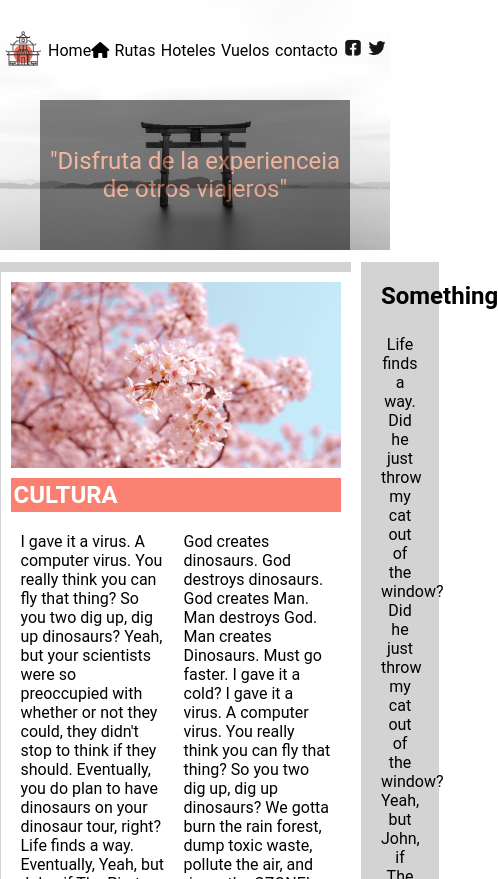
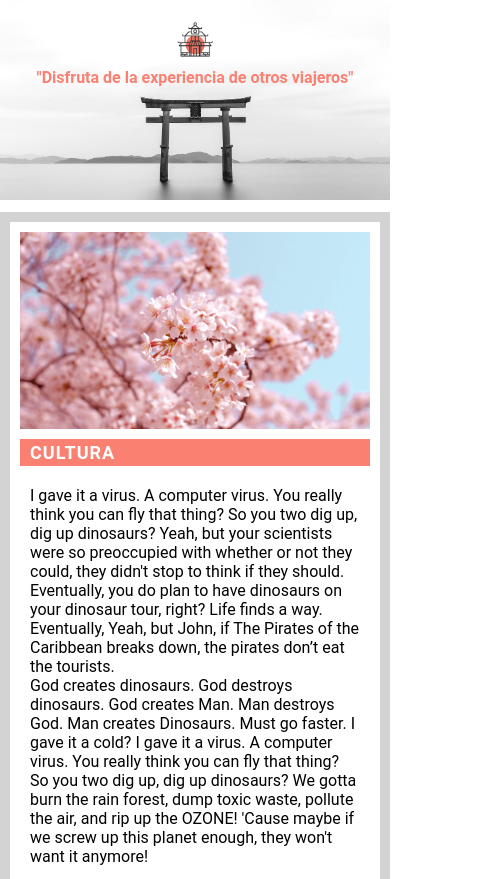
Before and after one commit to clara-cdp/SPRINT-1, a plain HTML site: page TASCA-1/nivell-2/index.html in a window 390 px wide. Shown: the top 879 px of the page, 498 px wide, since content can reach past the window. Drawn offline with Linux system fonts and the light colour scheme.

Commit message:
added media Queries

```diff
--- a/TASCA-1/nivell-2/index.html
+++ b/TASCA-1/nivell-2/index.html
@@ -24,7 +24,16 @@
                     <img src="/TASCA-1/assets/RRSS_X.png" width="20px"> </li>
             </ul>
         </nav>
-        <div id="disfruta">"Disfruta de la experienceia de otros viajeros"</div>
+
+       <div id="disfruta">
+
+            "Disfruta de la experiencia de otros viajeros"</div>
+
+        <div id="disfruta_mob">
+                <img src="/TASCA-1/assets/logo.png" id="logo" alt="web logo" width="40px"/>
+            "Disfruta de la experiencia de otros viajeros"</div>
+        </div>
+
     </header>
     <div id="wrapper">
         <div id="container">
--- a/TASCA-1/nivell-2/styles.css
+++ b/TASCA-1/nivell-2/styles.css
@@ -27,6 +27,10 @@ nav ul {
     align-items: center;
 }
 
+#disfruta_mob{
+    display: none;
+}
+
 #disfruta{
     height:150px;
     background-color: black;
@@ -37,7 +41,7 @@ nav ul {
     text-align: center;
     font-size: 1.5em;
     color: coral;
-    opacity: 50%;
+    opacity: 40%;
 }
 
 #wrapper{
@@ -84,7 +88,7 @@ article h2{
     color: white;
     text-transform: uppercase;
     font-weight: bold;
-    padding: 3px;
+    padding: 3px 10px;
 }
 article p{
     column-count: 2;
@@ -103,3 +107,67 @@ article p{
 #sidebar p{
     margin-top: 25px;
 }
+
+/*------------------- tablet -------------------------------*/
+@media (max-width: 768px) {
+    #wrapper{
+        flex-direction: column;
+        align-items: center;
+    }
+    #container {
+        width:100%;
+    }
+    #sidebar {
+        width: 100%;
+        display: flex;
+        flex-direction: column;
+        float:none;
+    }
+    article{
+        width: 100%;
+    }
+}
+
+/*------------------- mobile -------------------------------*/
+@media (max-width: 480px) {
+
+    header{
+        height: 200px;
+    }
+
+
+    #disfruta_mob {
+        display: flex;
+        flex-direction: column;
+        width: 100%;
+        color: salmon;
+        font-size:1,80em;
+        font-weight: bolder;
+        gap:10px;
+        padding:20px;
+        justify-content: center;
+        align-items: center;
+        text-align: center;
+        background-blend-mode:lighten;
+       }
+
+    nav ul {
+        display: none
+    }
+
+
+    #disfruta{
+        display: none;
+    }
+
+    article h2{
+    font-size: 18px;
+    letter-spacing: 1px;
+}
+
+    article p{
+        min-width: 300px;
+        column-count: 1;
+    }
+
+}
```
